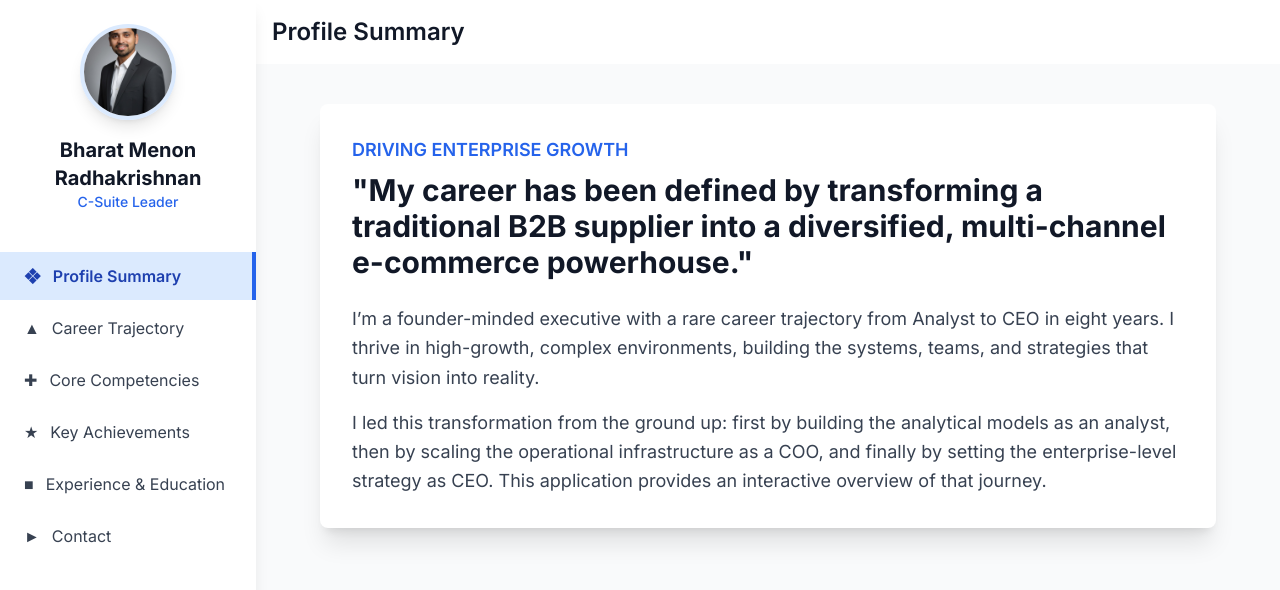
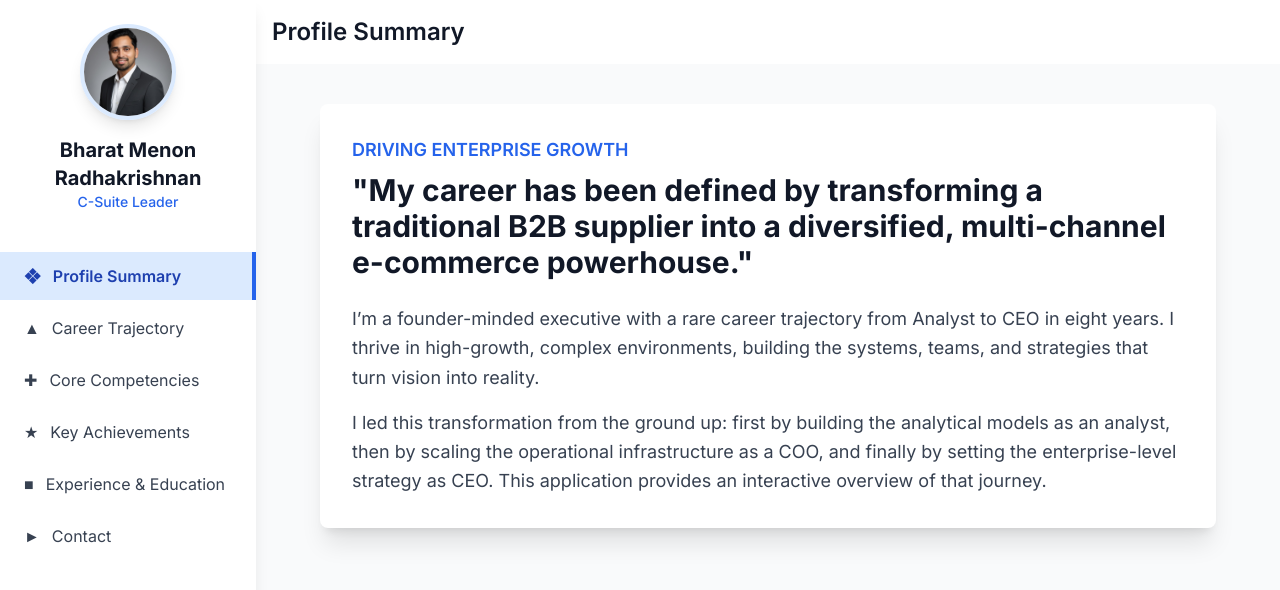
Before and after one commit to bharatrmenon/Bharat-Menon-Portfolio, a plain HTML site: page index.html in a window 1280 px wide. Shown: the top 590 px of the page. Drawn offline with nearby package versions, Linux system fonts and the light colour scheme.

Commit message:
Update index.html

```diff
--- a/index.html
+++ b/index.html
@@ -56,7 +56,7 @@
 
         /* --- Custom Headshot Positioning --- */
         .profile-headshot {
-            object-position: 10% 40%; /* Adjust vertical position: 50% (center horizontal) and 35% (35% from the top, pushing it down). Experiment with this value! */
+            object-position: 10% 10%; /* Adjust vertical position: 50% (center horizontal) and 35% (35% from the top, pushing it down). Experiment with this value! */
         }
 
         /* --- Cleaned-up Timeline Specific Styles --- */
```
